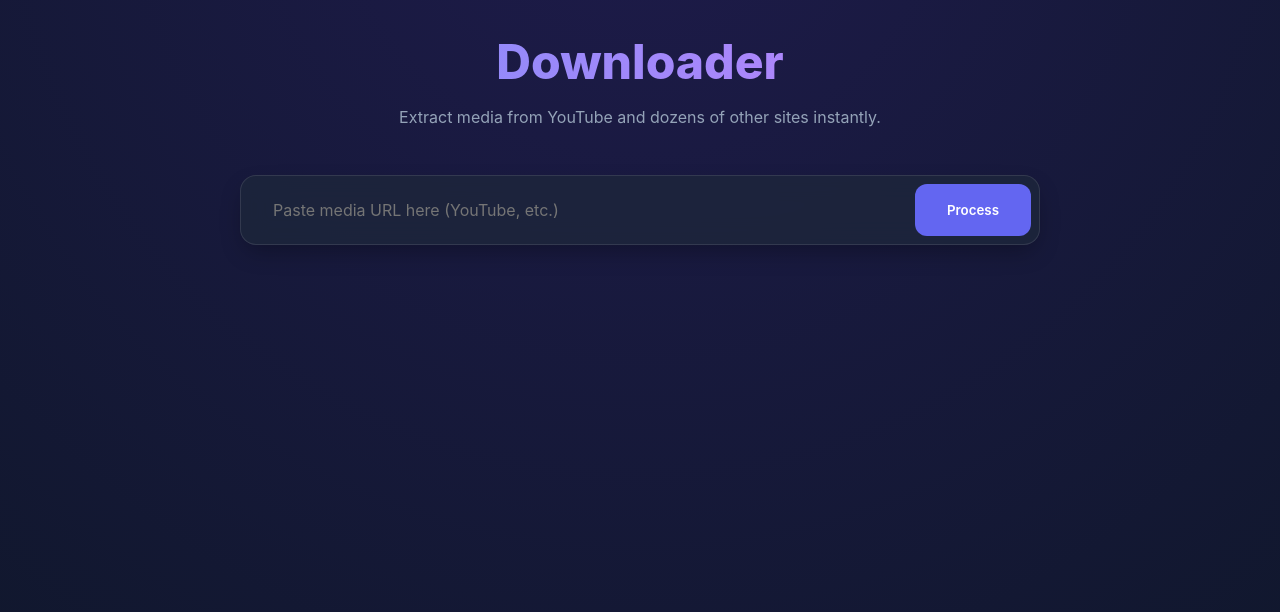
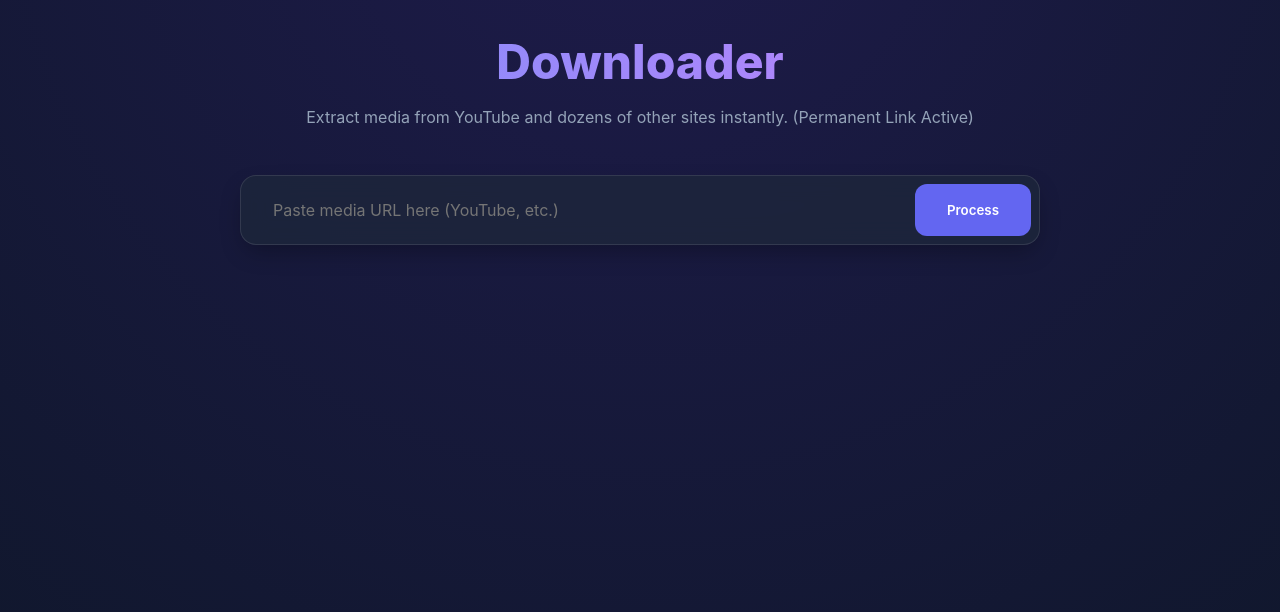
Before and after one commit to syndicateid187-crypto/media-downloader, a plain HTML site: page frontend/index.html in a window 1280 px wide. Drawn offline with Linux system fonts and the light colour scheme.

Commit message:
Trigger deployment for new unique URL

```diff
--- a/frontend/index.html
+++ b/frontend/index.html
@@ -11,7 +11,7 @@
 <body>
     <div class="container">
         <h1>Downloader</h1>
-        <p class="subtitle">Extract media from YouTube and dozens of other sites instantly.</p>
+        <p class="subtitle">Extract media from YouTube and dozens of other sites instantly. (Permanent Link Active)</p>
 
         <div class="input-group">
             <input type="text" id="url" placeholder="Paste media URL here (YouTube, etc.)">
```
